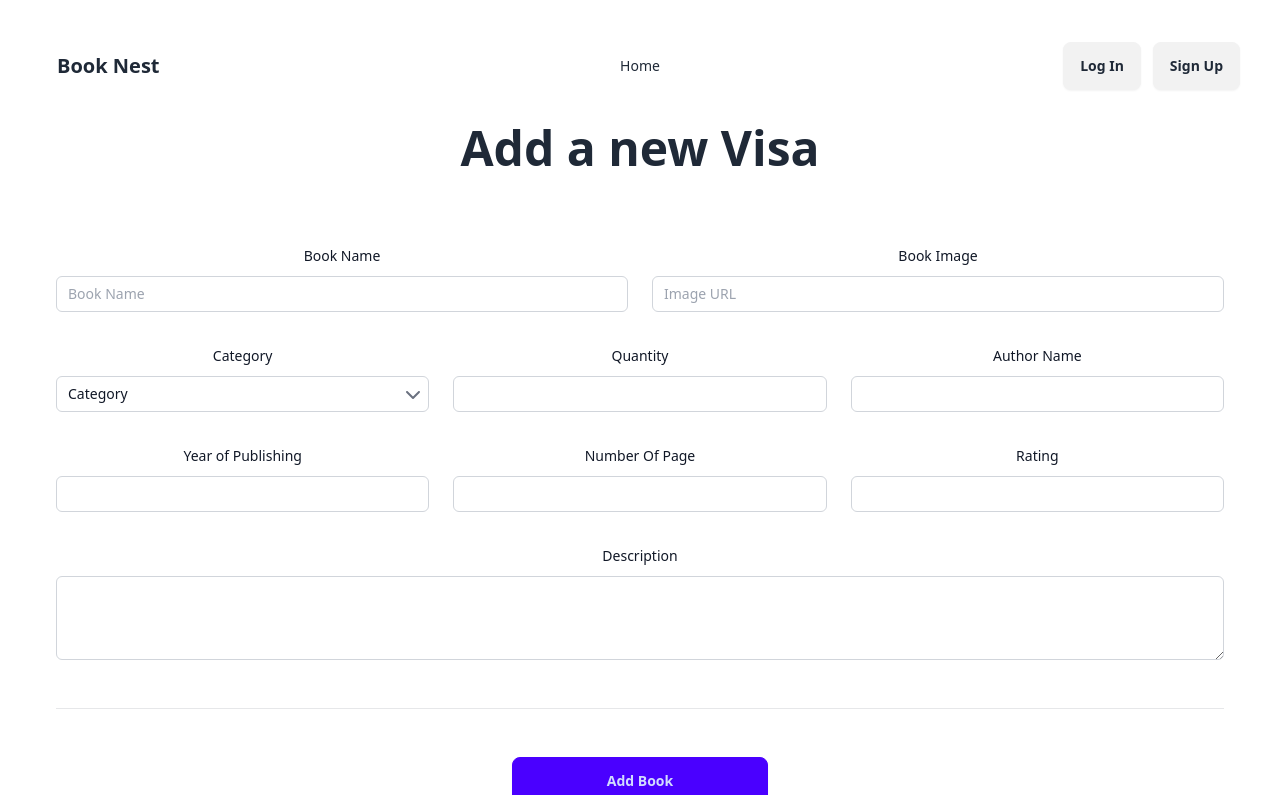
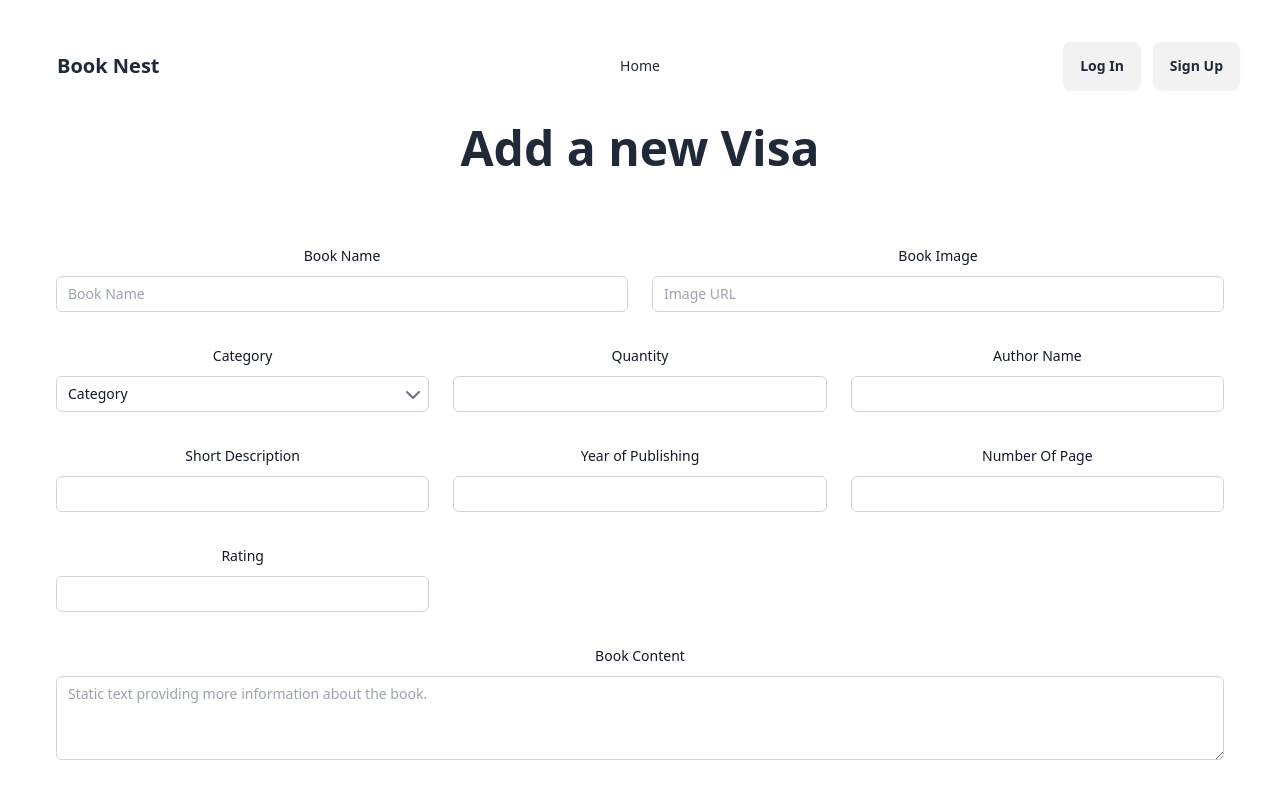
Before and after one commit to omlan99/BookNest, a React (Vite) app: page /addBooks in a window 1280 px wide. Shown: the top 795 px of the page. Built offline with nearby package versions, Linux system fonts and the light colour scheme; no server answers.

Commit message:
susccessfully passed category value to filteredbook

```diff
--- a/src/Components/FilteredBooks.jsx
+++ b/src/Components/FilteredBooks.jsx
@@ -1,29 +1,31 @@
 import React, { useEffect } from 'react';
+import { useParams } from 'react-router-dom';
 
-const FilteredBooks = (data) => {
-    console.log(data.categor)
-    useEffect(() =>{
-        fetch("http://localhost:5000/category?category=Fiction",{
+const FilteredBooks = () => {
+    const {category} = useParams()
+    console.log(category)
+    // useEffect(() =>{
+    //     fetch("http://localhost:5000/category?category=Fiction",{
 
-                method : "GET",
-                headers : {
+    //             method : "GET",
+    //             headers : {
 
-                    "content-type" : 'application/json',
+    //                 "content-type" : 'application/json',
 
-                },
-                // body : JSON.stringify()
+    //             },
+    //             // body : JSON.stringify()
 
 
-        })
-        .then(res => res.json())
-        .then(data => {
-            console.log(data)
+    //     })
+    //     .then(res => res.json())
+    //     .then(data => {
+    //         console.log(data)
 
-        })
-    },[])
+    //     })
+    // },[])
     return (
         <div>
-
+            <h2>Filtered product component {category}</h2>
         </div>
     );
 };
--- a/src/Components/Newsletter.jsx
+++ b/src/Components/Newsletter.jsx
@@ -6,8 +6,7 @@ const Newsletter = () => {
     <div  className="space-y-2 py-10 bg-[#f4f0ef] mb-10 text-center">
       <h3 className="font-bold text-4xl">Sign up for our Monthly Newsletter!</h3>
       <p className="font-semibold pb-10">
-        Stay up to date with all the events, good books, and updates happening
-        here at BookNest.
+        Want to be updated with new visa news
       </p>
       <Link to={'/signUp'} className="btn btn-wide bg-[#018567] text-white">Register Now</Link>
     </div>
--- a/src/Pages/AddBook.jsx
+++ b/src/Pages/AddBook.jsx
@@ -142,6 +142,25 @@ const AddBook = () => {
                 />
               </div>
             </div>
+            <div className="sm:col-span-2 ">
+              <label
+                htmlFor="review"
+                className="block text-sm/6 font-medium text-gray-900"
+              >
+                Short Description
+              </label>
+              <div className="mt-2">
+                <input
+                  id="review"
+                  {...register("review", {
+                    required: "review is required",
+                  })}
+                  type="text"
+                  autoComplete="address-level2"
+                  className="block w-full rounded-md bg-white px-3 py-1.5 text-base text-gray-900 outline outline-1 -outline-offset-1 outline-gray-300 placeholder:text-gray-400 focus:outline focus:outline-2 focus:-outline-offset-2 focus:outline-indigo-600 sm:text-sm/6"
+                />
+              </div>
+            </div>
 
             <div className="sm:col-span-2">
               <label
@@ -201,10 +220,11 @@ const AddBook = () => {
                 htmlFor="about"
                 className="block text-sm/6 font-medium text-gray-900"
               >
-                Description
+                Book Content
               </label>
               <div className="mt-2">
                 <textarea
+                    placeholder="Static text providing more information about the book."
                   id="about"
                   {...register("description")}
                   rows={3}
--- a/src/Pages/Home.jsx
+++ b/src/Pages/Home.jsx
@@ -6,14 +6,13 @@ import About from "../Components/About";
 import Newsletter from "../Components/Newsletter";
 
 const Home = () => {
-    const data =  useLoaderData()
 
     return (
         <div>
             <h1>Welcome Home</h1>
             <Banner></Banner>
-            <Categories bookData = {data}></Categories>
-            <FilteredBooks bookData = {data}></FilteredBooks>
+            <Categories></Categories>
+            <FilteredBooks></FilteredBooks>
             <About></About>
             <Newsletter></Newsletter>
         </div>
--- a/src/Routes/routes.jsx
+++ b/src/Routes/routes.jsx
@@ -19,14 +19,11 @@ const router = createBrowserRouter([
       {
         path: "/",
         element: <Home></Home>,
-        loader : () => fetch(`http://localhost:5000`),
-        children : [
-          {
-            path : '/category/:category',
-            element : <FilteredBooks></FilteredBooks>,
-            loader : ({params}) => fetch(`http://localhost:5000/category?category=${params.id}`)
-          }
-        ]
+      },
+      {
+        path : '/category/:category',
+        element : <FilteredBooks></FilteredBooks>,
+        loader : ({params}) => fetch(`http://localhost:5000/category?category=${params.category}`)
       },
       {
         path: "/login",
```
